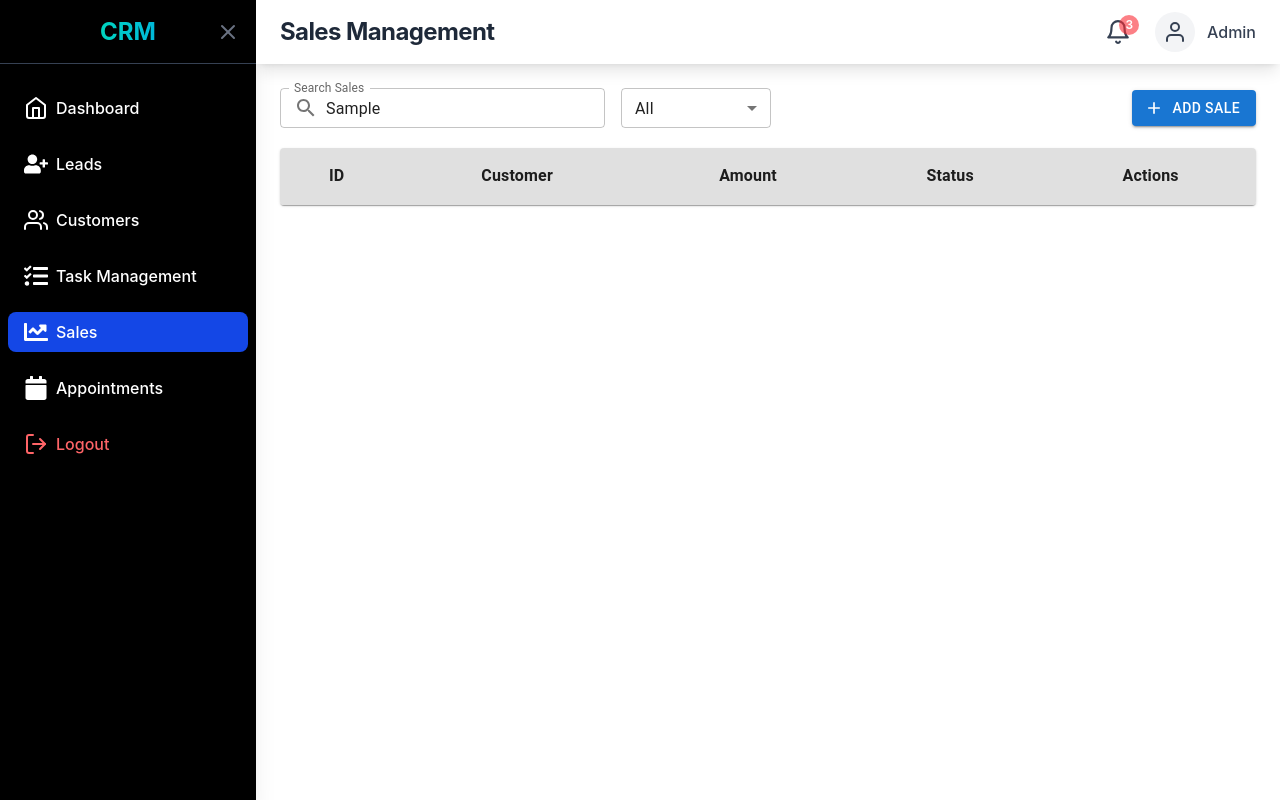
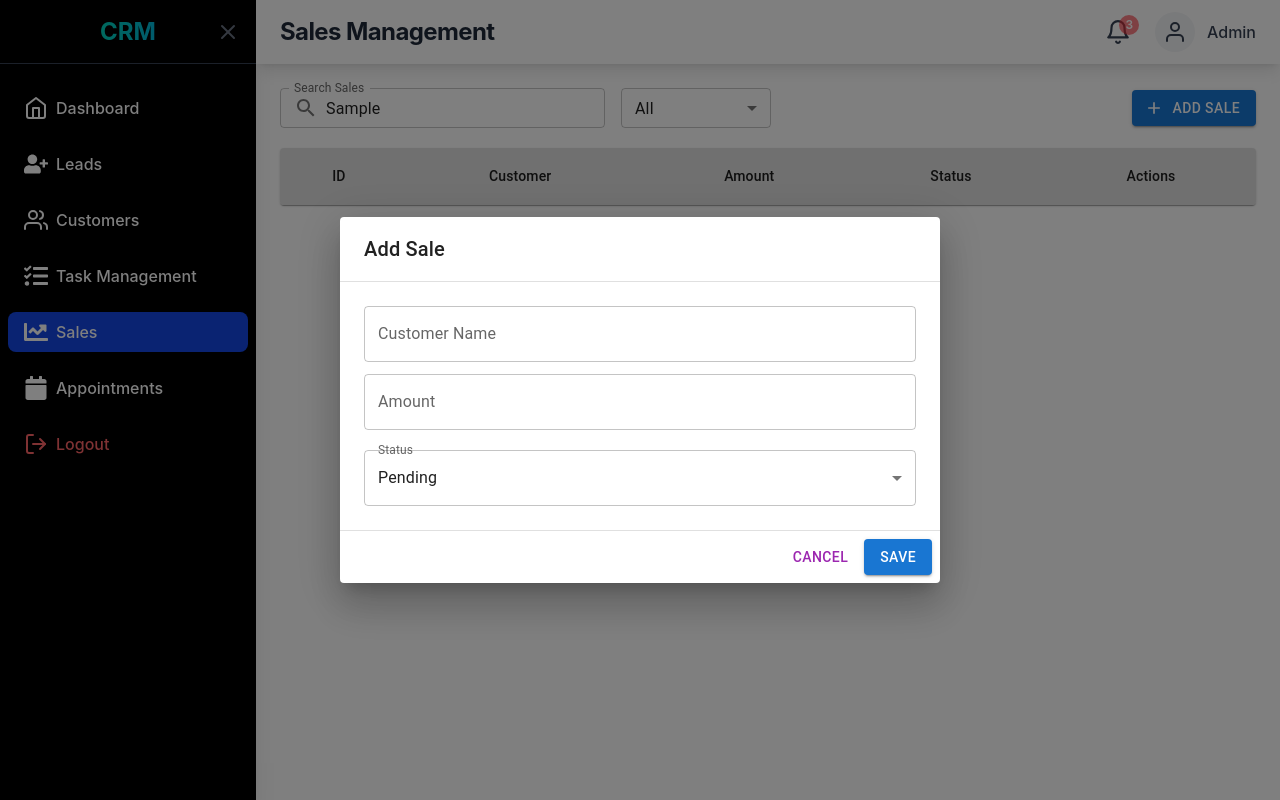
Before and after one commit to Avi0304/Customer-Relationship-Management, a React (Vite) app: page /sales in a window 1280 px wide. Both pictures are taken after typing "Sample" into the empty fields and a click on the button "ADD SALE". Built offline with nearby package versions, Linux system fonts and the light colour scheme.

Commit message:
Added Dialog model in sales

```diff
--- a/src/components/SalesManagement.jsx
+++ b/src/components/SalesManagement.jsx
@@ -16,7 +16,8 @@ import {
   DialogContent,
   DialogActions,
   InputAdornment,
-  Stack,
+  FormControl,
+  InputLabel,
 } from "@mui/material";
 
 import { BiPlus } from "react-icons/bi";
@@ -138,7 +139,7 @@ const SalesManagement = () => {
             value={search}
             onChange={(e) => setSearch(e.target.value)}
             size="small"
-            sx={{ width: "325px"}}
+            sx={{ width: "325px" }}
             fullWidth
             InputProps={{
               startAdornment: (
@@ -171,11 +172,11 @@ const SalesManagement = () => {
         <Table>
           <TableHead>
             <TableRow sx={{ backgroundColor: "#e0e0e0" }}>
-              <TableCell align="center" sx={{ fontWeight: "bold", fontSize: "1rem" }}>ID</TableCell>
-              <TableCell align="center" sx={{ fontWeight: "bold", fontSize: "1rem" }}>Customer</TableCell>
-              <TableCell align="center" sx={{ fontWeight: "bold", fontSize: "1rem" }}>Amount</TableCell>
-              <TableCell align="center" sx={{ fontWeight: "bold", fontSize: "1rem" }}>Status</TableCell>
-              <TableCell align="center" sx={{ fontWeight: "bold", fontSize: "1rem" }}>Actions</TableCell>
+              <TableCell align="center">ID</TableCell>
+              <TableCell align="center">Customer</TableCell>
+              <TableCell align="center">Amount</TableCell>
+              <TableCell align="center">Status</TableCell>
+              <TableCell align="center">Actions</TableCell>
             </TableRow>
           </TableHead>
           <TableBody>
@@ -198,6 +199,76 @@ const SalesManagement = () => {
           </TableBody>
         </Table>
       </TableContainer>
+
+      {/* Add Sale Dialog */}
+      <Dialog open={isAdding} onClose={() => setIsAdding(false)} fullWidth maxWidth="sm">
+        <DialogTitle>Add Sale</DialogTitle>
+        <DialogContent dividers>
+          <TextField
+            label="Customer Name"
+            fullWidth
+            margin="dense"
+            value={newSale.customer}
+            onChange={(e) => setNewSale({ ...newSale, customer: e.target.value })}
+          />
+          <TextField
+            label="Amount"
+            fullWidth
+            margin="dense"
+            value={newSale.amount}
+            onChange={(e) => setNewSale({ ...newSale, amount: e.target.value })}
+          />
+          <FormControl fullWidth margin="normal">
+            <InputLabel>Status</InputLabel>
+            <Select
+              value={newSale.status}
+              onChange={(e) => setNewSale({ ...newSale, status: e.target.value })}
+            >
+              <MenuItem value="Completed">Completed</MenuItem>
+              <MenuItem value="Pending">Pending</MenuItem>
+            </Select>
+          </FormControl>
+        </DialogContent>
+        <DialogActions>
+          <Button onClick={() => setIsAdding(false)} color="secondary">Cancel</Button>
+          <Button onClick={handleSaveNewSale} color="primary" variant="contained">Save</Button>
+        </DialogActions>
+      </Dialog>
+
+      {/* Edit Sale Dialog */}
+      <Dialog open={isEditing} onClose={() => setIsEditing(false)} fullWidth maxWidth="sm">
+        <DialogTitle>Edit Sale</DialogTitle>
+        <DialogContent dividers>
+          <TextField
+            label="Customer Name"
+            fullWidth
+            margin="dense"
+            value={selectedSale?.customer || ""}
+            onChange={(e) => setSelectedSale({ ...selectedSale, customer: e.target.value })}
+          />
+          <TextField
+            label="Amount"
+            fullWidth
+            margin="dense"
+            value={selectedSale?.amount || ""}
+            onChange={(e) => setSelectedSale({ ...selectedSale, amount: e.target.value })}
+          />
+          <FormControl fullWidth margin="normal">
+            <InputLabel>Status</InputLabel>
+            <Select
+              value={selectedSale?.status || ""}
+              onChange={(e) => setSelectedSale({ ...selectedSale, status: e.target.value })}
+            >
+              <MenuItem value="Completed">Completed</MenuItem>
+              <MenuItem value="Pending">Pending</MenuItem>
+            </Select>
+          </FormControl>
+        </DialogContent>
+        <DialogActions>
+          <Button onClick={() => setIsEditing(false)} color="secondary">Cancel</Button>
+          <Button onClick={handleSaveSale} color="primary" variant="contained">Save</Button>
+        </DialogActions>
+      </Dialog>
     </>
   );
 };
```
